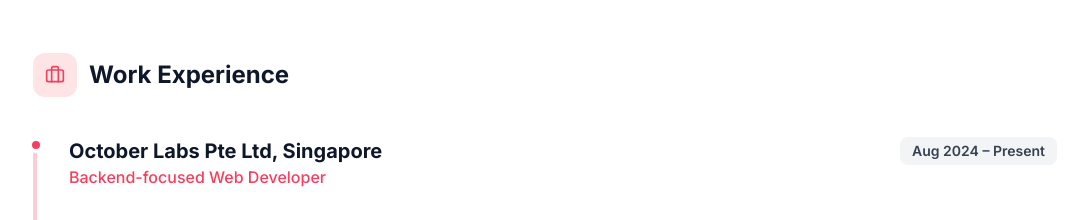
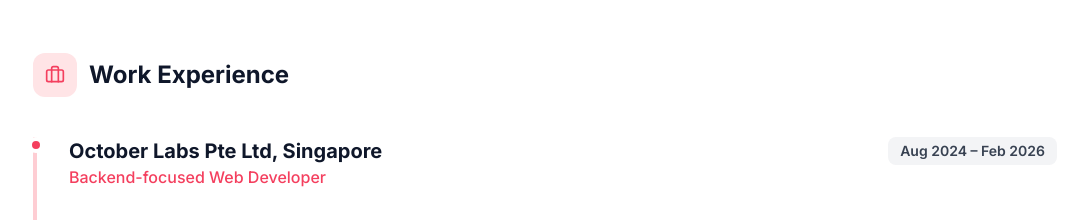
Before and after one commit to king3799/everett-king, a React (Vite) app: page / in a window 1280 px wide. Shown: the part 1280-1500 px from the top of the page, without its empty margins (95-1182 px from the left). Built offline with nearby package versions, Linux system fonts and the light colour scheme.

Commit message:
edit : exp

```diff
--- a/src/components/About.jsx
+++ b/src/components/About.jsx
@@ -51,7 +51,7 @@
                 <span className={`text-sm font-semibold px-3 py-1 rounded-lg self-start md:self-auto ${
                   theme === "dark" ? "bg-gray-700 text-gray-200" : "bg-gray-100 text-gray-700"
                 }`}>
-                  Aug 2024 – Present
+                  Aug 2024 – Feb 2026
                 </span>
               </div>
               <ul className="list-disc pl-5 mt-4 space-y-3">
```
